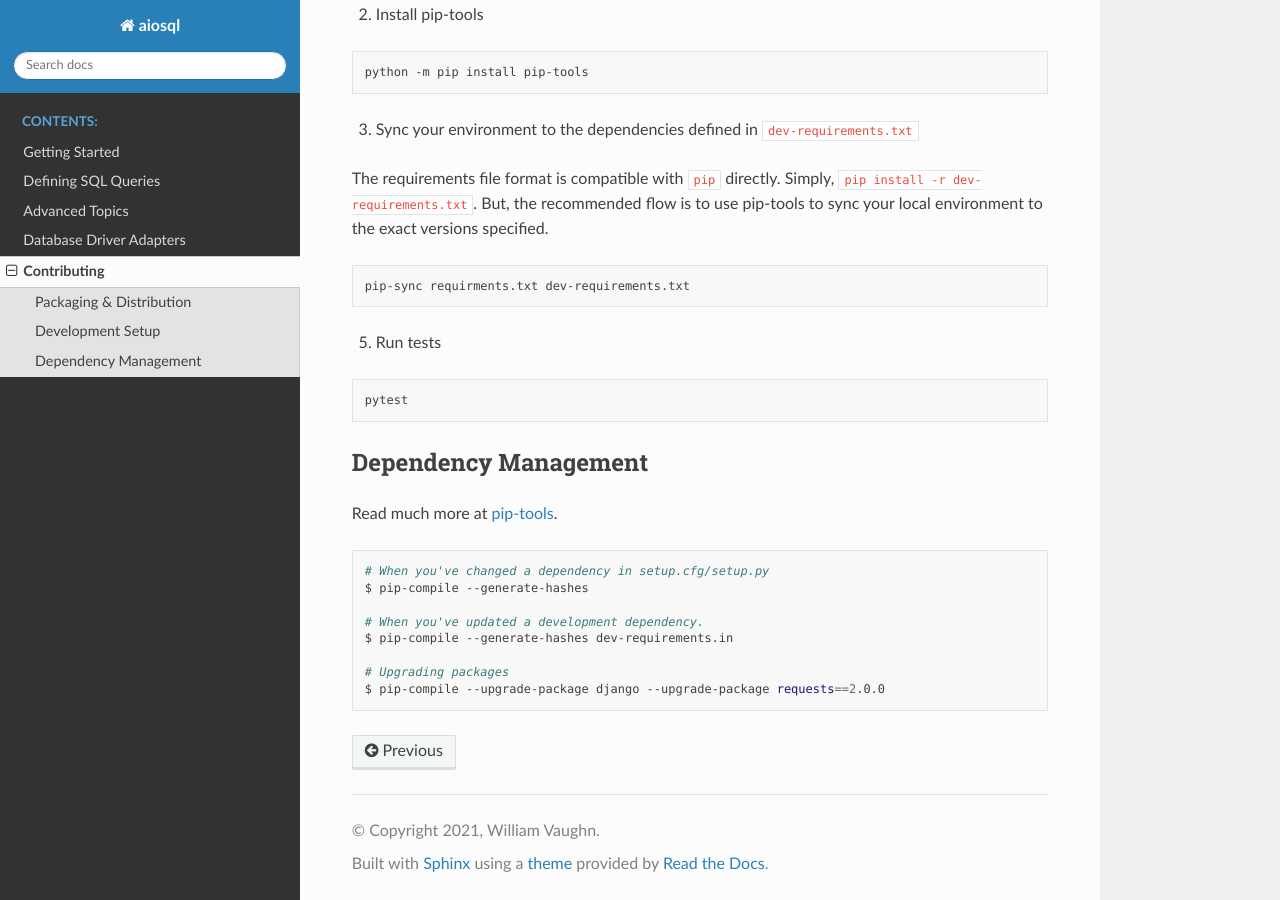
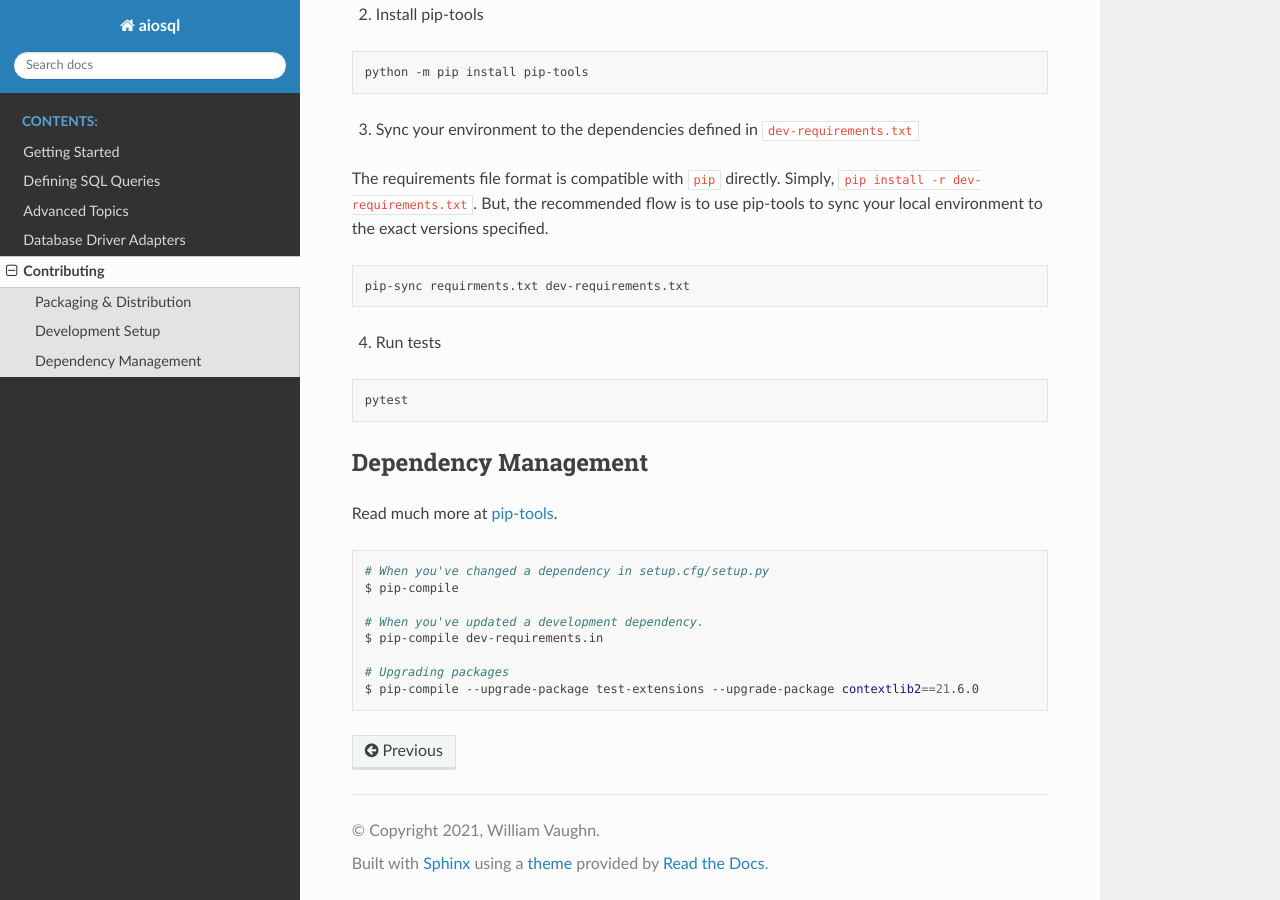
Before and after one commit to nackjicholson/aiosql, a Sphinx documentation site: the page built from docs/source/contributing.rst, in a window 1280 px wide and 900 px high, scrolled down 1052 px. Built offline with Sphinx 7.4.7 and the Read the Docs theme 2.0.0, drawn with Linux system fonts in a browser that asks for light colours; pages that are not in the unit, such as notebooks, are missing from menus.

Commit message:
remove --generate-hashes from pip-tools doc

```diff
--- a/docs/source/contributing.rst
+++ b/docs/source/contributing.rst
@@ -66,10 +66,10 @@
 .. code:: sh
 
     # When you've changed a dependency in setup.cfg/setup.py
-    $ pip-compile --generate-hashes
+    $ pip-compile
 
     # When you've updated a development dependency.
-    $ pip-compile --generate-hashes dev-requirements.in
+    $ pip-compile dev-requirements.in
 
     # Upgrading packages
-    $ pip-compile --upgrade-package django --upgrade-package requests==2.0.0
+    $ pip-compile --upgrade-package test-extensions --upgrade-package contextlib2==21.6.0
```
Also changed, not shown: other parts of docs/source/contributing.rst (+1 -1 lines).
